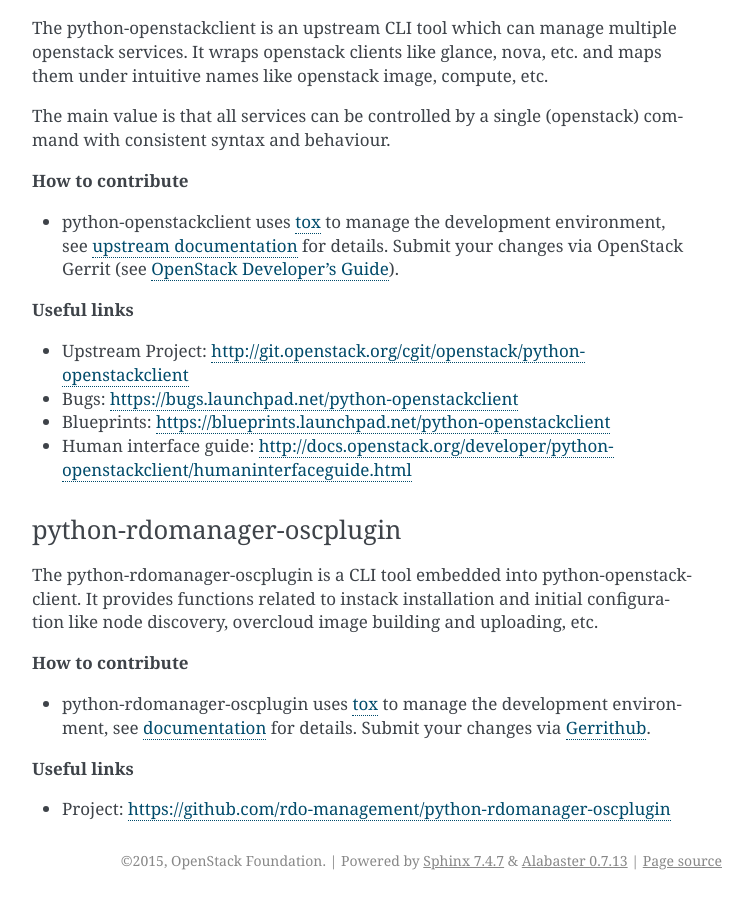
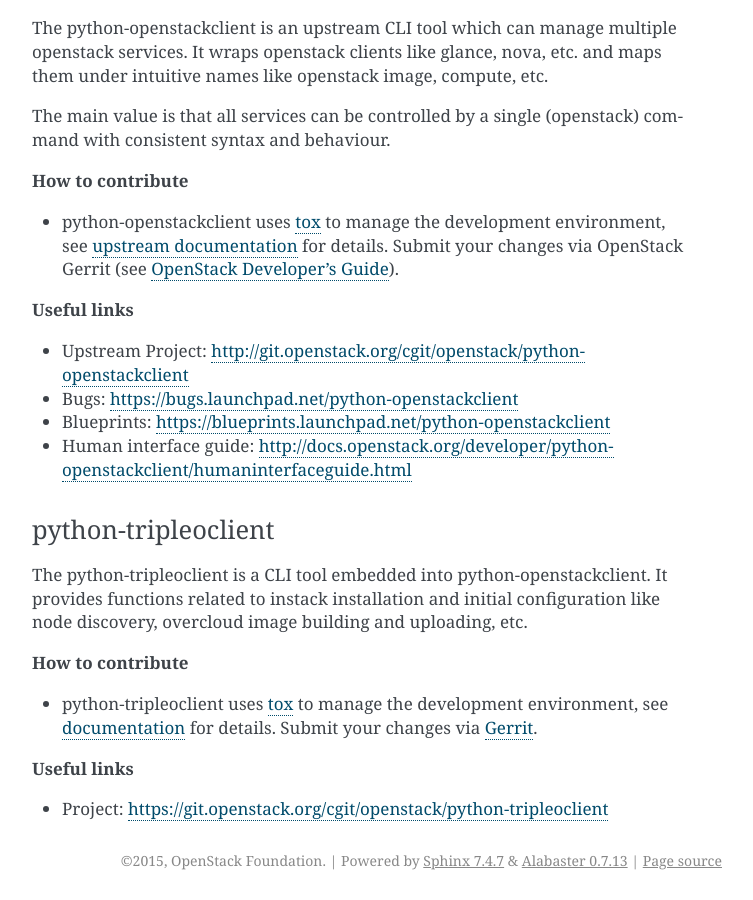
Before and after one commit to openstack-archive/tripleo-docs, a Sphinx documentation site: the page built from doc/source/introduction/components.rst, in a window 1280 px wide and 900 px high, scrolled down 8168 px. Shown: the whole window, without its empty margins (388-1141 px from the left). Built offline with Sphinx 7.4.7, drawn with Linux system fonts in a browser that asks for light colours; some of the changed text lies outside the part shown.

Commit message:
Rename rdomanager-oscplugin to tripleoclient
The rdomanager-oscplugin project has been rename tripleoclient.
This commit reflects this change.

Source:

* https://github.com/redhat-openstack/rdoinfo/commit/6ca99ceb1a50b65db6cd8ad51aee7c2117270a6d

Change-Id: I912ae85724b7363d63645fd77bd960f7eab253ab

```diff
--- a/doc/source/installation/installing.rst
+++ b/doc/source/installation/installing.rst
@@ -59,7 +59,7 @@
   "include" directive breaks the numbering.
 3. Install the TripleO CLI, which will pull in all other necessary packages as dependencies::
 
-    sudo yum install -y python-rdomanager-oscplugin
+    sudo yum install -y python-tripleoclient
 
 
 #. Run the script to install the undercloud:
--- a/doc/source/introduction/components.rst
+++ b/doc/source/introduction/components.rst
@@ -443,24 +443,24 @@
 * Blueprints: https://blueprints.launchpad.net/python-openstackclient
 * Human interface guide: http://docs.openstack.org/developer/python-openstackclient/humaninterfaceguide.html
 
-python-rdomanager-oscplugin
-^^^^^^^^^^^^^^^^^^^^^^^^^^^
-The python-rdomanager-oscplugin is a CLI tool embedded into
+python-tripleoclient
+^^^^^^^^^^^^^^^^^^^^
+The python-tripleoclient is a CLI tool embedded into
 python-openstackclient. It provides functions related to instack
 installation and initial configuration like node discovery, overcloud image
 building and uploading, etc.
 
 **How to contribute**
 
-* python-rdomanager-oscplugin uses `tox <https://tox.readthedocs.org/en/latest/>`_
+* python-tripleoclient uses `tox <https://tox.readthedocs.org/en/latest/>`_
   to manage the development environment, see `documentation
-  <https://github.com/rdo-management/python-rdomanager-oscplugin/blob/master/CONTRIBUTING.rst>`_
+  <http://git.openstack.org/cgit/openstack/python-tripleoclient/tree/CONTRIBUTING.rst>`_
   for details. Submit your changes via
-  `Gerrithub <https://review.gerrithub.io/#/q/project:rdo-management/python-rdomanager-oscplugin>`_.
+  `Gerrit <https://review.openstack.org/#/q/project:openstack/python-tripleoclient,n,z>`_.
 
 **Useful links**
 
-* Project: https://github.com/rdo-management/python-rdomanager-oscplugin
+* Project: https://git.openstack.org/cgit/openstack/python-tripleoclient
 
 ..
     <GLOBAL_LINKS>
```
